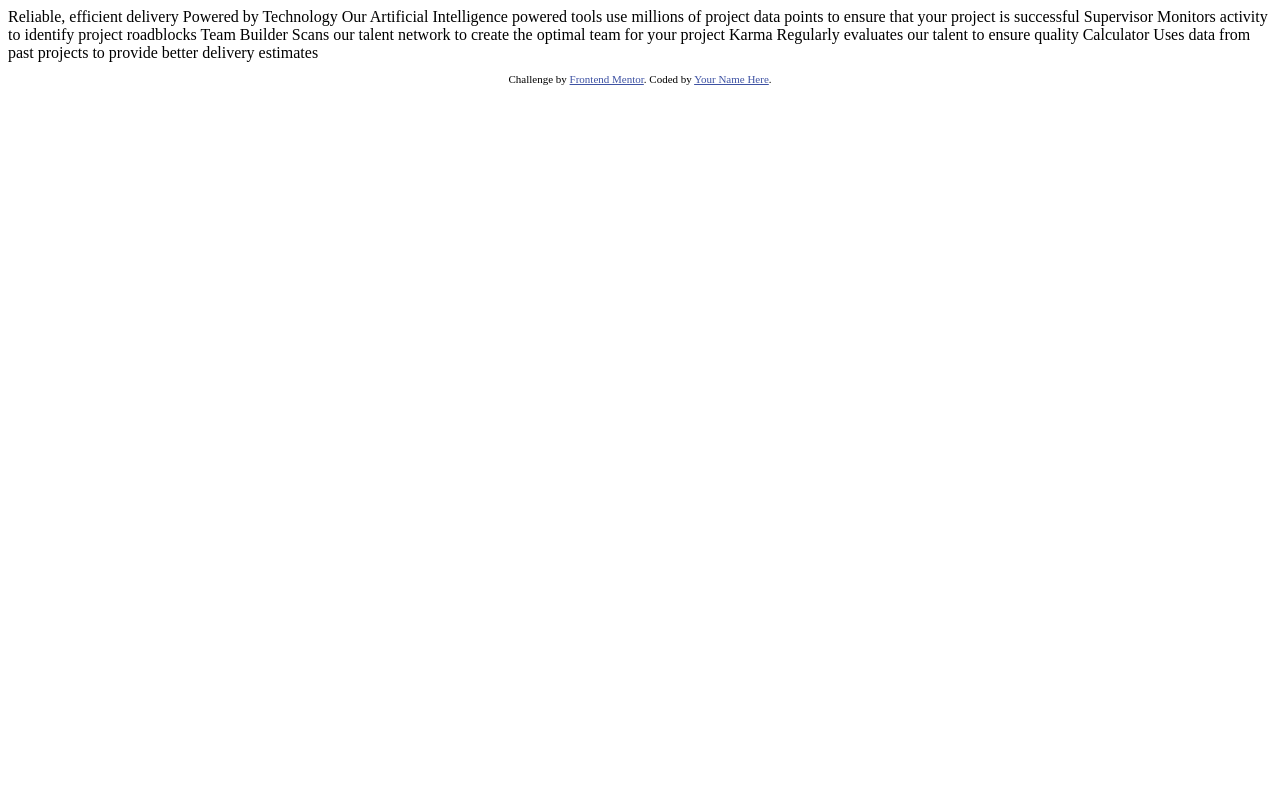
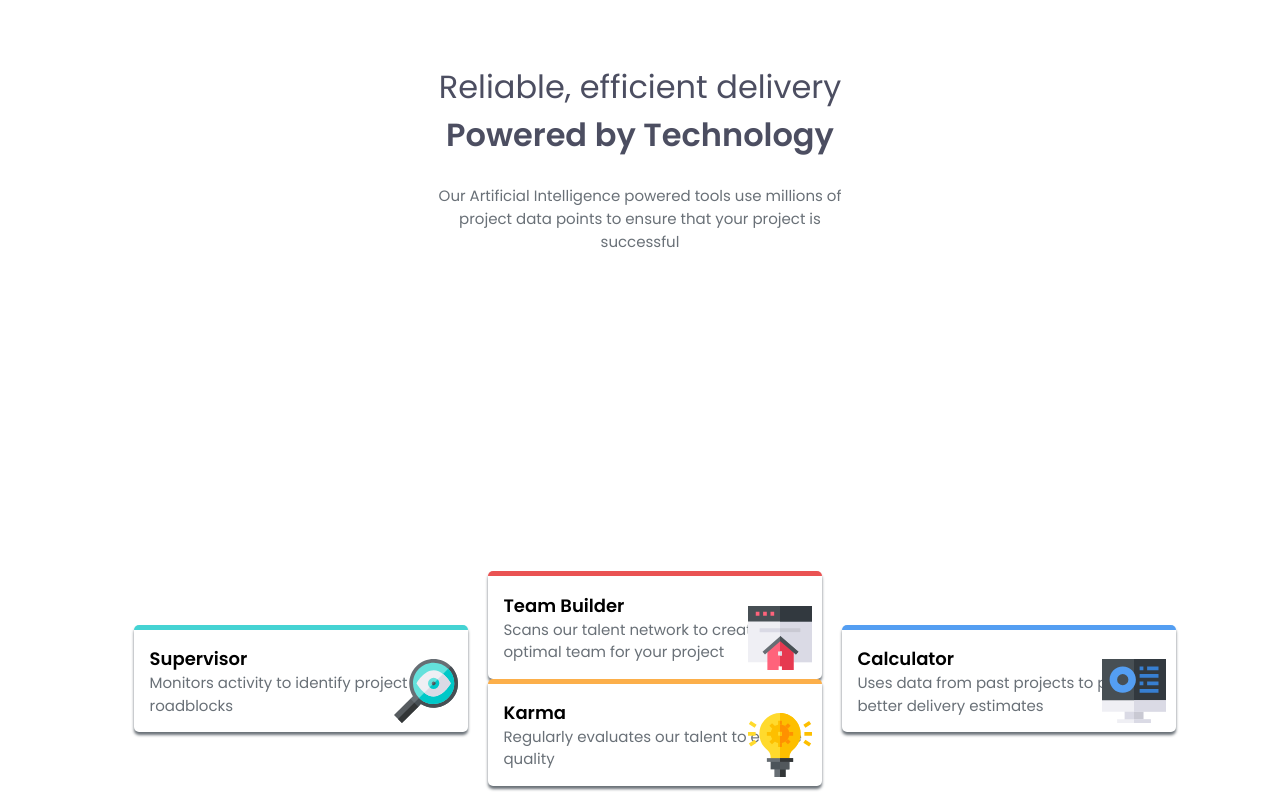
Before and after one commit to angelajyzhang/build-penguin, a plain HTML site: page four-card-feature-section-master/index.html in a window 1280 px wide. Shown: the top 800 px of the page. Drawn offline with Linux system fonts and the light colour scheme.

Commit message:
general styles implemented

```diff
--- a/four-card-feature-section-master/index.html
+++ b/four-card-feature-section-master/index.html
@@ -1,45 +1,170 @@
 <!DOCTYPE html>
 <html lang="en">
+
 <head>
   <meta charset="UTF-8">
-  <meta name="viewport" content="width=device-width, initial-scale=1.0"> <!-- displays site properly based on user's device -->
+  <meta name="viewport" content="width=device-width, initial-scale=1.0">
+  <!-- displays site properly based on user's device -->
 
   <link rel="icon" type="image/png" sizes="32x32" href="./images/favicon-32x32.png">
+  <link rel="preconnect" href="https://fonts.googleapis.com">
+  <link rel="preconnect" href="https://fonts.gstatic.com" crossorigin>
+  <link
+    href="https://fonts.googleapis.com/css2?family=Poppins:ital,wght@0,100;0,200;0,300;0,400;0,500;0,600;0,700;0,800;0,900;1,100;1,200;1,300;1,400;1,500;1,600;1,700;1,800;1,900&display=swap"
+    rel="stylesheet">
 
   <title>Frontend Mentor | Four card feature section</title>
 
   <!-- Feel free to remove these styles or customise in your own stylesheet 👍 -->
   <style>
-    .attribution { font-size: 11px; text-align: center; }
-    .attribution a { color: hsl(228, 45%, 44%); }
+    .attribution {
+      font-size: 11px;
+      text-align: center;
+    }
+
+    .attribution a {
+      color: hsl(228, 45%, 44%);
+    }
+
+    body {
+      background-color: hsl(0, 0%, 100%);
+      font-size: 15px;
+      font-family: "Poppins";
+    }
+
+    #title {
+      margin-top: 5%;
+      color: hsl(234, 12%, 34%);
+      font-size: 32px;
+      text-align: center;
+    }
+
+    #desc {
+      color: hsl(212, 6%, 44%);
+      text-align: center;
+      width: 35%;
+      margin: 2% auto;
+    }
+
+    #cards {
+      display: grid;
+      grid-template-columns: 1fr 1fr 1fr;
+      column-gap: 5%;
+      height: 100vh;
+      width: 80%;
+      margin: auto;
+      align-items: center;
+    }
+
+    .card {
+      background-color: white;
+      box-shadow: 0px 3px 3px hsl(212, 6%, 44%);
+      width: 100%;
+      padding: 5%;
+      border-radius: 5px;
+      border-width: 5px 0 0 0;
+      border-style: solid;
+      position: relative;
+    }
+
+    .icon {
+      position: absolute;
+      bottom: 3%;
+      right: 3%;
+    }
+
+    .card-title {
+      font-weight: 600;
+      font-size: 18px;
+    }
+
+    .card-desc {
+      color: hsl(212, 6%, 44%);
+      line-height: 1.5;
+    }
+
+    #supervisor {
+      grid-column: 1;
+      border-top-color: hsl(180, 62%, 55%);
+      align-self: center;
+    }
+
+    #team-builder {
+      grid-column: 2;
+      border-top-color: hsl(0, 78%, 62%);
+    }
+
+    #karma {
+      grid-column: 2;
+      border-top-color: hsl(34, 97%, 64%);
+    }
+
+    #calculator {
+      grid-column: 3;
+      border-top-color: hsl(212, 86%, 64%);
+      align-self: center;
+    }
+
+    #center-col {
+      display: flex;
+      flex-direction: column;
+    }
   </style>
 </head>
+
 <body>
+  <div id="title">
+    <div>Reliable, efficient delivery</div>
+    <div style="font-weight: 600;">Powered by Technology</div>
+  </div>
 
-  Reliable, efficient delivery
-  Powered by Technology
+  <div id="desc">
+    Our Artificial Intelligence powered tools use millions of project data points
+    to ensure that your project is successful
+  </div>
+  <div id="cards">
+    <div class="card" id="supervisor">
+      <div class="card-title">Supervisor</div>
+      <div class="card-desc">Monitors activity to identify project roadblocks</div>
+      <div class="icon">
+        <img src="images/icon-supervisor.svg" alt="supervisor icon">
+      </div>
+    </div>
 
-  Our Artificial Intelligence powered tools use millions of project data points
-  to ensure that your project is successful
+    <div id="center-col">
+      <div class="card" id="team-builder">
+        <div class="card-title">Team Builder</div>
+        <div class="card-desc">Scans our talent network to create the optimal team for your project</div>
+        <div class="icon">
+          <img src="images/icon-team-builder.svg" alt="supervisor icon">
+        </div>
+      </div>
 
-  Supervisor
-  Monitors activity to identify project roadblocks
+      <div class="card" id="karma">
+        <div class="card-title">Karma</div>
+        <div class="card-desc">Regularly evaluates our talent to ensure quality</div>
+        <div class="icon">
+          <img src="images/icon-karma.svg" alt="supervisor icon">
+        </div>
+      </div>
+    </div>
 
-  Team Builder
-  Scans our talent network to create the optimal team for your project
-
-  Karma
-  Regularly evaluates our talent to ensure quality
-
-  Calculator
-  Uses data from past projects to provide better delivery estimates
+    <div class="card" id="calculator">
+      <div class="card-title">Calculator</div>
+      <div class="card-desc">Uses data from past projects to provide better delivery estimates</div>
+      <div class="icon">
+        <img src="images/icon-calculator.svg" alt="supervisor icon">
+      </div>
+    </div>
+  </div>
 
 
   <footer>
     <p class="attribution">
       Challenge by <a href="https://www.frontendmentor.io?ref=challenge" target="_blank">Frontend Mentor</a>.
-      Coded by <a href="#">Your Name Here</a>.
+      Coded by <a href="#">Angela Zhang</a>.
     </p>
   </footer>
 </body>
+
 </html>
```
Also changed, not shown: 1 other file.
